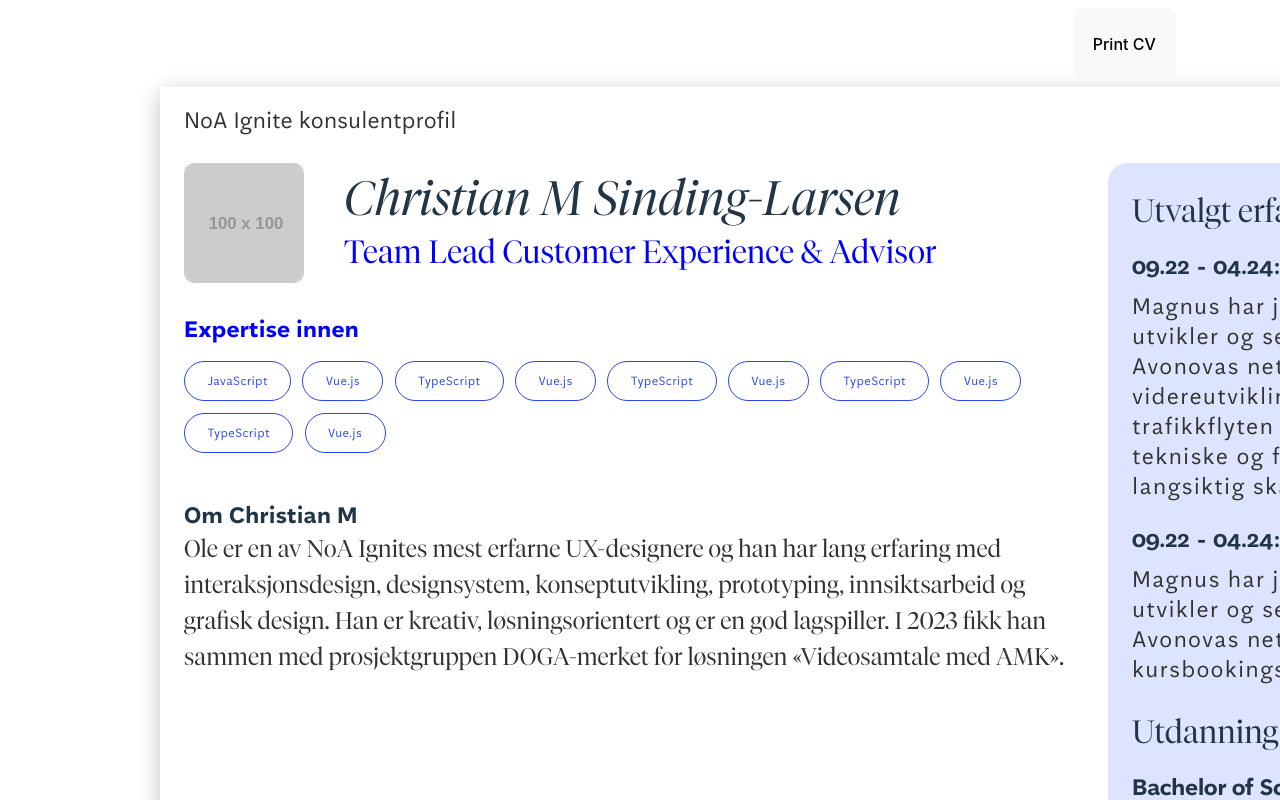
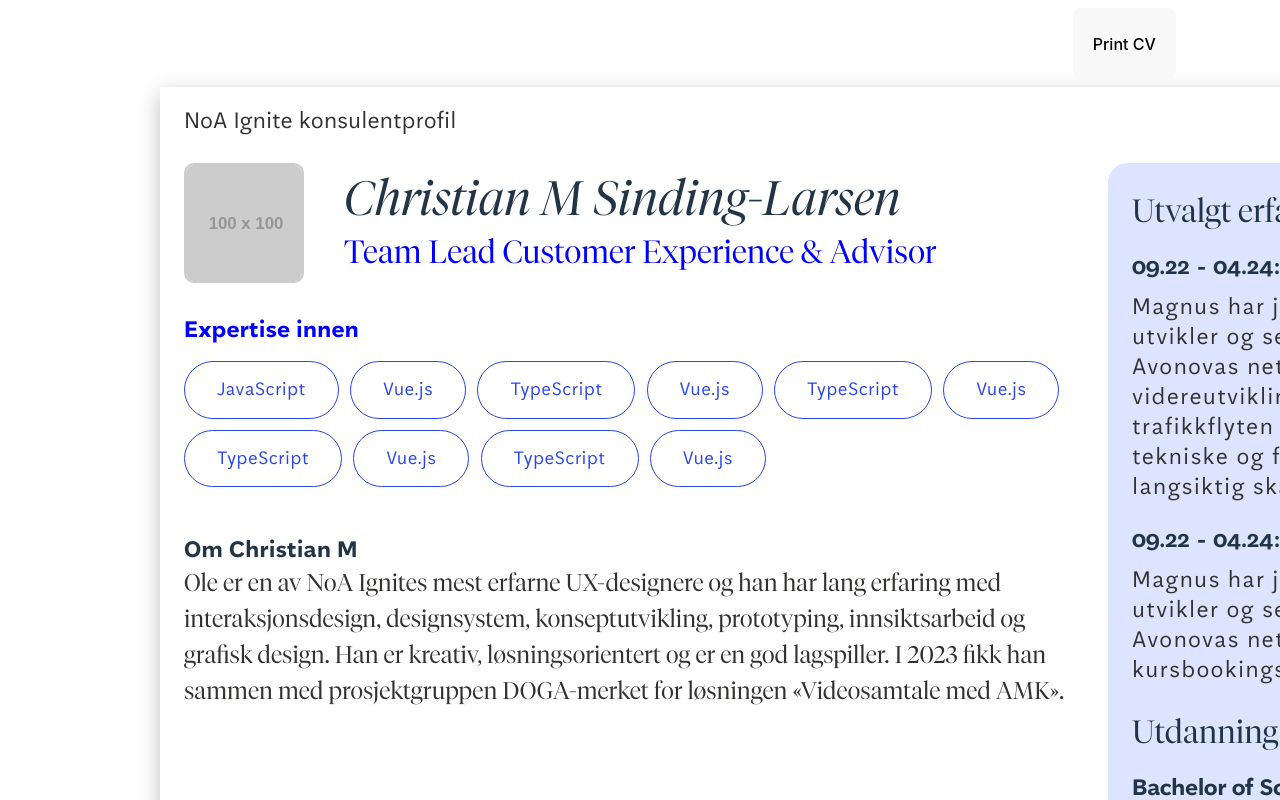
Before and after one commit to thenorthalliance/OnePagerCV, a Vue app: page / in a window 1280 px wide. Shown: the top 800 px of the page. Built offline with nearby package versions, Linux system fonts and the light colour scheme.

Commit message:
added remove-button whcih appear on hover on skill-chip

```diff
--- a/src/components/AboutColumn/AboutColumn.vue
+++ b/src/components/AboutColumn/AboutColumn.vue
@@ -24,13 +24,8 @@
 
     <div id="skills-section">
       <h3>Expertise innen</h3>
-      <ul>
-        <li v-for="skill in profile?.skills" :key="skill">
-          <p>
-            {{ skill }}
-          </p>
-        </li>
-      </ul>
+
+      <SkillsChips />
     </div>
 
     <div id="details-section">
@@ -79,10 +74,12 @@
 <script setup lang="ts">
 import { inject } from "vue";
 import ProfilePicture from "./ProfilePicture.vue";
+import SkillsChips from "./SkillsChips.vue";
 
 // Injecting reactive profile object and update function
 const profile = inject("profile");
 const updateProfileField = inject("updateProfileField");
+
 </script>
 
 <style scoped>
@@ -146,7 +143,7 @@ const updateProfileField = inject("updateProfileField");
 
     p {
       color: var(--Crazy-Blue, #2a45ee);
-      font-size: 0.8rem;
+      font-size: 1.2rem;
       font-style: normal;
       font-weight: 400;
       line-height: normal;
--- /dev/null
+++ b/src/components/AboutColumn/SkillsChips.vue
@@ -0,0 +1,102 @@
+<template>
+    <ul>
+        <li
+            v-for="(skill, index) in profile?.skills" :key="skill"
+            @mouseenter="hoverEvent(index)"
+            @mouseleave="hoverEvent(-1)"
+        >
+        <div>
+            <p
+            contenteditable="true"
+            @blur="updateProfileField('skill', $event.target?.innerText)"
+            class="editable-text"
+
+            >
+            {{ skill || "Legg til"}}
+            </p>
+
+            <!-- Delete button, only visible on hover -->
+            <span v-if="hoveredIndex === index" @click="removeSkill(index)" class="remove-btn">
+                &times; <!-- This represents the X -->
+            </span>
+
+        </div>
+    </li>
+</ul>
+
+</template>
+
+<script setup lang="ts">
+import { ref } from "vue";
+import { inject } from "vue";
+// Injecting reactive profile object and update function
+const profile = inject("profile");
+const hoveredIndex = ref(-1); // To track which item is being hovered
+const updateProfileField = inject("updateProfileField");
+
+// Hover event handler
+function hoverEvent(index: number) {
+  hoveredIndex.value = index;
+}
+
+// Remove skill handler
+function removeSkill(index: number) {
+  if (profile?.skills) {
+    profile.skills.splice(index, 1); // Remove the skill at the given index
+  }
+}
+
+</script>
+
+<style scoped>
+     ul {
+        padding: 0;
+        display: flex;
+        flex-wrap: wrap;
+        align-items: flex-start;
+        align-content: flex-start;
+        align-self: stretch;
+        gap: 0.7rem;
+
+        li {
+            position: relative;
+            display: flex;
+            padding: 1rem 2rem;
+            border-radius: 40px;
+            justify-content: center;
+            border: 1.5px solid var(--Crazy-Blue, #2a45ee);
+            background: var(--White, #fff);
+            box-sizing: border-box;
+            width: auto;
+            max-height: 3.6rem;
+        }
+
+        p {
+        color: var(--Crazy-Blue, #2a45ee);
+        font-size: 1.2rem;
+        font-style: normal;
+        font-weight: 400;
+        line-height: normal;
+        letter-spacing: 0.36px;
+        }
+
+    }
+    .remove-btn {
+        position: absolute;
+        top: -0.5rem; /* Adjust as needed */
+        right: -0.5rem; /* Adjust as needed */
+        width: 2rem;
+        height: 2rem;
+        padding: 0 0 0.3rem 0.05rem;
+        background-color: var(--Crazy-Blue, #2a45ee);;
+        border: none;
+        color: white;
+        border-radius: 50%;
+        font-size: 2rem;
+        text-align: center;
+        cursor: pointer;
+        display: flex;
+        align-items: center;
+        justify-content: center;
+    }
+</style>
```
